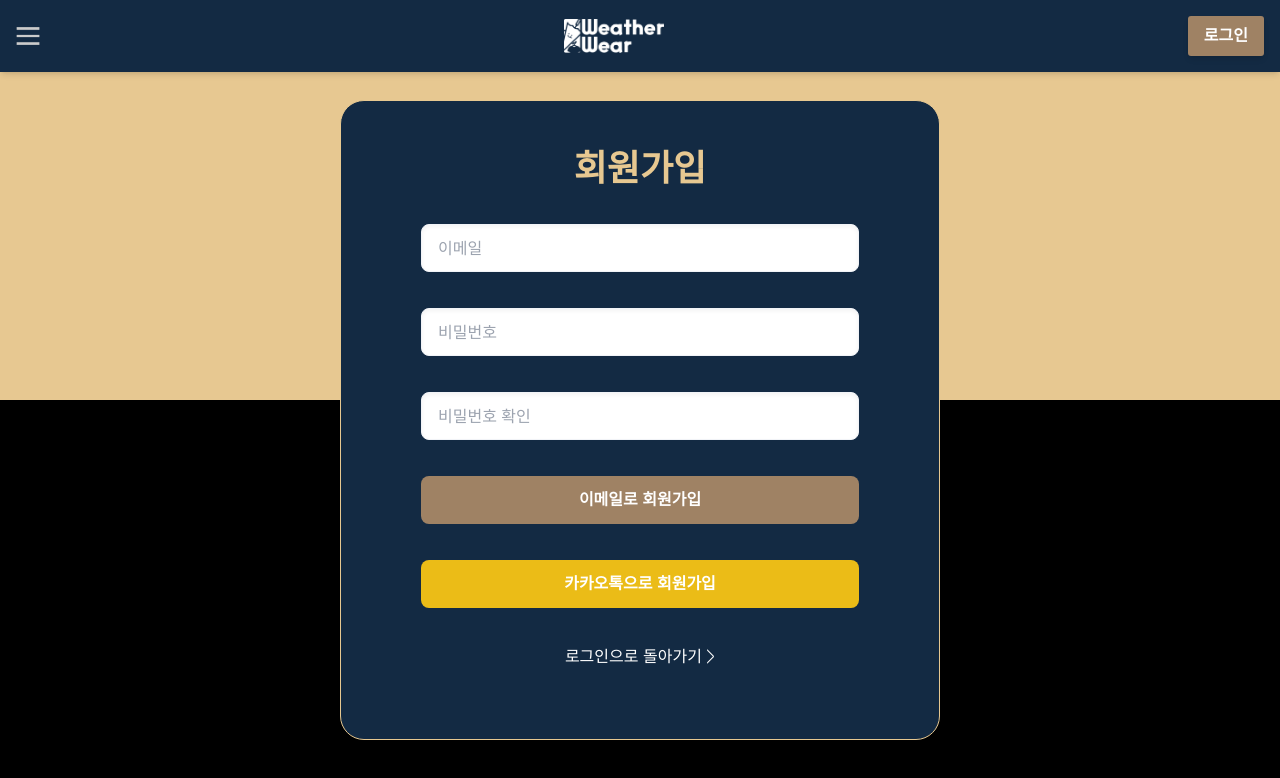
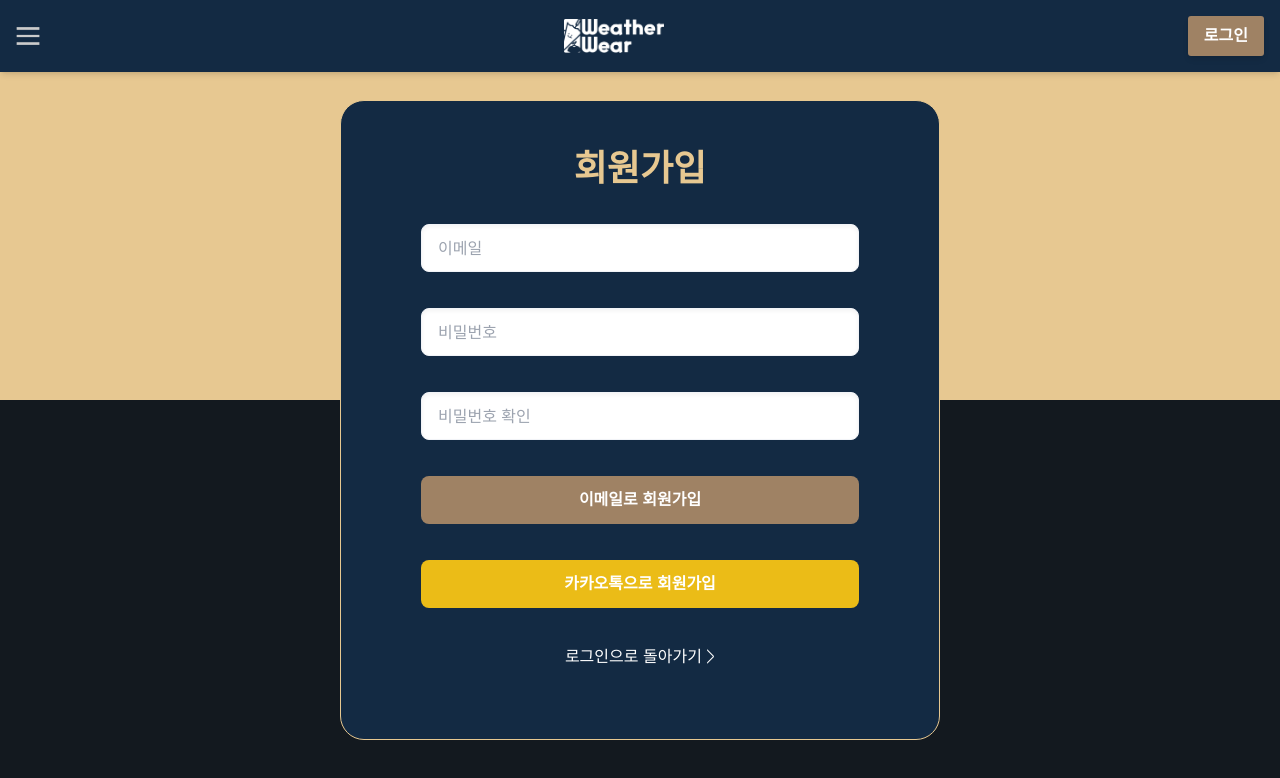
Before and after one commit to naebaecam-team-a09/team-project, a Next.js app: page /sign-up in a window 1280 px wide. Shown: the top 778 px of the page. Built offline with nearby package versions, Linux system fonts and the light colour scheme; no server answers.

Commit message:
회원가입 배경 수정

```diff
--- a/src/app/(root)/(providers)/(public)/_components/BackBoard/BackBoard.tsx
+++ b/src/app/(root)/(providers)/(public)/_components/BackBoard/BackBoard.tsx
@@ -2,7 +2,7 @@ const BackBoard = () => {
   return (
     <div className="h-full flex flex-col absolute inset-0">
       <div className="flex-1 bg-[#E7C891]"></div>
-      <div className="flex-1 bg-black"></div>
+      <div className="flex-1 bg-[#13191F]"></div>
     </div>
   );
 };
```
